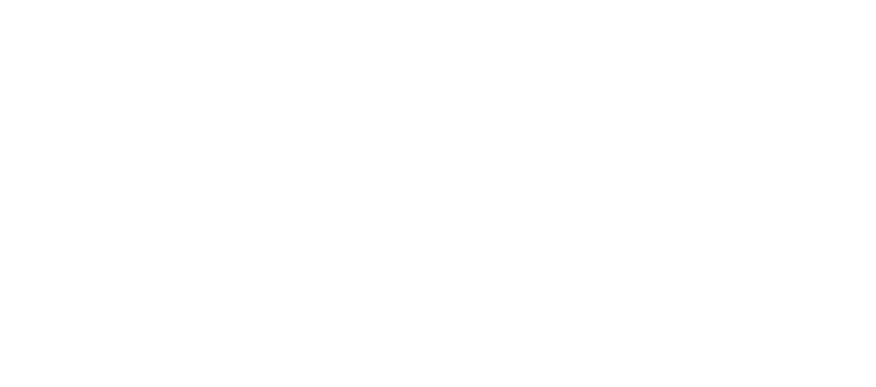
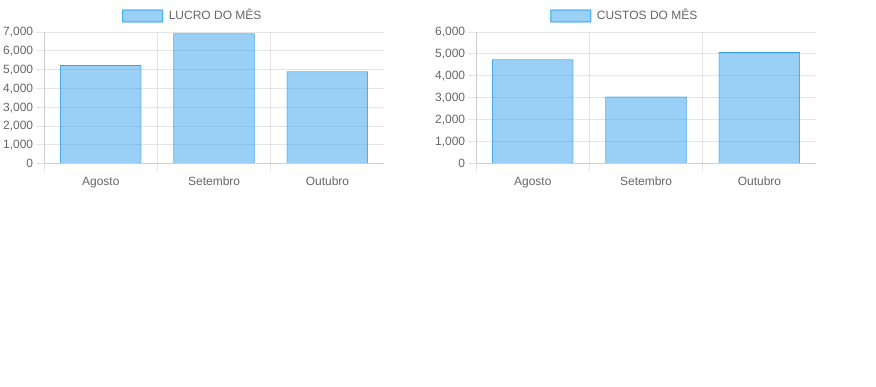
Before and after one commit to matheusmpz/SaldoSeguro, a website: page app/index.html in a window 1280 px wide. Shown: the whole page, without its empty margins (0-876 px from the left). Drawn offline with nearby package versions, Linux system fonts and the light colour scheme.

Commit message:
test chart.js

```diff
--- a/app/index.html
+++ b/app/index.html
@@ -7,6 +7,80 @@
     <title>SaldoSeguro</title>
 </head>
 <body>
+    <section class="flex space-x-12">
+        <div class="w-96 h-96">
+            <canvas id="myChart1"></canvas>
+        </div>
+        <div class="w-96 h-96">
+            <canvas id="myChart2"></canvas>
+        </div>
+    </section>
+
+
+    <script src="https://cdn.jsdelivr.net/npm/chart.js"></script>
+
+    <script>
+        // vendas/custos
+        let vendasAgosto = 10000;
+        let custoAgosto = 4760;
+
+        let vendasSetembro = 10000;
+        let custoSetembro = 3060;
+
+        let vendasOutubro = 10000;
+        let custoOutubro = 5090;
+
+        // logica de lucro
+        let lucroAgosto = vendasAgosto - custoAgosto;
+        let lucroSetembro = vendasSetembro - custoSetembro;
+        let lucroOutubro = vendasOutubro - custoOutubro;
+
+
+        // set values
+        let agosto = lucroAgosto;
+        let setembro = lucroSetembro;
+        let outubro = lucroOutubro;
+
+        const ctx1 = document.getElementById('myChart1');
+        new Chart(ctx1, {
+        type: 'bar',
+        data: {
+            labels: ['Agosto', 'Setembro', 'Outubro'],
+            datasets: [{
+            label: 'LUCRO DO MÊS',
+            data: [agosto, setembro, outubro],
+            borderWidth: 1
+            }]
+        },
+        options: {
+            scales: {
+            y: {
+                beginAtZero: true
+            }
+            }
+        }
+        });
+        const ctx2 = document.getElementById('myChart2');
+        new Chart(ctx2, {
+        type: 'bar',
+        data: {
+            labels: ['Agosto', 'Setembro', 'Outubro'],
+            datasets: [{
+            label: 'CUSTOS DO MÊS',
+            data: [custoAgosto, custoSetembro, custoOutubro],
+            borderWidth: 1
+            }]
+        },
+        options: {
+            scales: {
+            y: {
+                beginAtZero: true
+            }
+            }
+        }
+        });
+
+    </script>
 
 </body>
 </html>
```
Also changed, not shown: app/styles/style.css.
